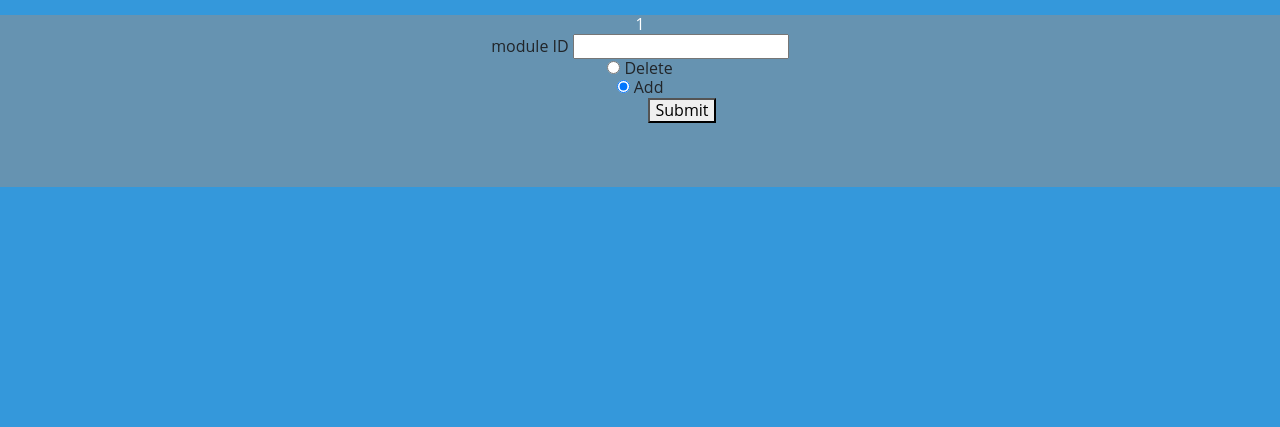
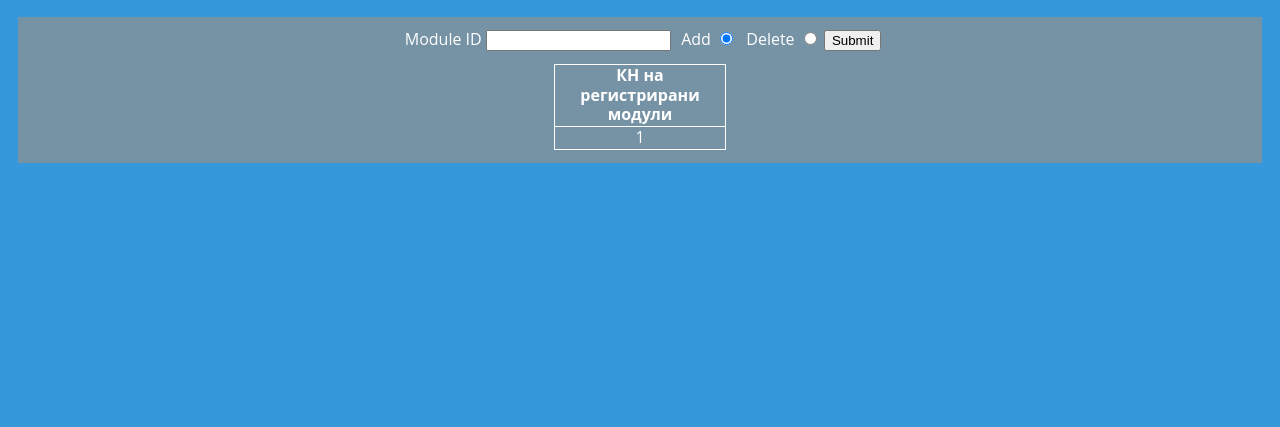
Before and after one commit to mstamenkov/Diplomna_Software, a PHP site: page /diplomna_rabota/devices.php in a window 1280 px wide. Shown: the part 179-606 px from the top of the page. Run offline with PHP 8.4, Linux system fonts and the light colour scheme; the visitor is signed in with stand-in values (Sample User, id 1); tables that the repository leaves empty hold one stand-in row (values such as "Sample post"); some libraries are stand-ins or nearby versions.

Commit message:
design changes

```diff
--- a/server/devices.php
+++ b/server/devices.php
@@ -17,7 +17,7 @@ session_start();
     <title>ГУП - Информационна система</title>
     <link rel="icon" href="https://cache2.24chasa.bg/Images/Cache/160/Image_7034160_126.jpg">
     <meta charset="utf-8">
-    <link href="https://www.bgtoll.bg/content/assets/plugins/bootstrap-4.0.0/css/bootstrap.min.css" id="bootstrap-css" rel="stylesheet" type="text/css">
+    <!--<link href="https://www.bgtoll.bg/content/assets/plugins/bootstrap-4.0.0/css/bootstrap.min.css" id="bootstrap-css" rel="stylesheet" type="text/css"> -->
     <link rel="stylesheet" href="style.css" type="text/css">
 
     <meta http-equiv="content-language" content="en-us, bg" />
@@ -91,22 +91,29 @@ session_start();
         </div>
     </ul>
 </div>
-<?php
-echo "<div class='block'>";
-// start a table tag in the HTML
-
-while($row = mysqli_fetch_array($result)){   //Creates a loop to loop through results
-    echo "<span>" . $row['id'] . "</span>". "<br>";  //$row['index'] the index here is a field name
-
-}
-
-?>
-    <form action='devices.php' method='POST'>
-    module ID <input name="moduleid" value=""/> <br>
-    <input type="radio" name="type" value="delete"> Delete<br>
-    <input type="radio" name="type" value="add" checked="checked"> Add<br>
-    <a href="#"><button type="submit" style="margin-left: 84px">Submit</button></a>
+    <div class='block'>
+        <form action='devices.php' method='POST'>
+            <label for="moduleid">Module ID</label>
+            <input name="moduleid" value=""/>
+            <label for="add">Add</label>
+            <input type="radio" name="type" value="add" checked="checked">
+            <label for="delete">Delete</label>
+            <input type="radio" name="type" value="delete">
+            <button type="submit">Submit</button>
     </form>
+        <?php
+        //echo "<div class='block'>";
+        echo "<table class='table'>";
+        echo "<tr>";
+        echo "<th>КН на регистрирани модули</th>";
+        echo "</tr>";
+        while($row = mysqli_fetch_array($result)){   //Creates a loop to loop through results
+            echo "<tr>";
+            echo "<td>" . $row['id'] . "</td>";  //$row['index'] the index here is a field name
+            echo "</tr>";
+        }
+        echo "</table>";
+        ?>
     </div>
     </body>
     </html>
--- a/server/index.php
+++ b/server/index.php
@@ -24,7 +24,6 @@ while($list = mysqli_fetch_array($result)){   //Creates a loop to loop through r
     <title>ГУП - Информационна система</title>
     <link rel="icon" href="https://cache2.24chasa.bg/Images/Cache/160/Image_7034160_126.jpg">
     <meta charset="utf-8">
-    <link href="https://www.bgtoll.bg/content/assets/plugins/bootstrap-4.0.0/css/bootstrap.min.css" id="bootstrap-css" rel="stylesheet" type="text/css">
     <link rel="stylesheet" href="style.css" type="text/css">
 
     <meta http-equiv="content-language" content="en-us, bg" />
@@ -62,7 +61,7 @@ while($list = mysqli_fetch_array($result)){   //Creates a loop to loop through r
         </div>
     </ul>
 </div>
-<div class="block" style="height: 90%">
+<div class="block" style="height: 80%; margin: 1% 2% 0 2%;">
 <div id="map"></div>
 
     <script>
--- a/server/register.php
+++ b/server/register.php
@@ -1,5 +1,4 @@
 <?php
-
     session_start();
     $username;
     $password;
--- a/server/style.css
+++ b/server/style.css
@@ -4,6 +4,7 @@ ul {
     padding-bottom: 0.5%;
     overflow: hidden;
     background-image: url(./textures/vf.png);
+    background:#3498db;
     margin: 16px 0;
     text-align: center;
 
@@ -11,6 +12,22 @@ ul {
 
 span{
     color:white;
+}
+
+table, th, td {
+    text-align: center;
+    color: white;
+    border: 1px solid white;
+    align-content: center;
+    margin-left:auto;
+    margin-right:auto;
+    margin-top: 1%;
+    border-collapse: collapse;
+    padding: 1%;
+}
+
+td{
+    width: 170px;
 }
 
 li {
@@ -23,7 +40,7 @@ li a {
     text-align: center;
     padding: 14px 16px;
     text-decoration: none;
-    font-family: verdana;
+    font-family: sans-serif;
     font-size: 18px;
 }
 
@@ -45,11 +62,17 @@ li a:hover:not(.active){
 }
 
 body {
-    background-image: url(textures/block_background.jpg);
+    background-image: url(./textures/background.png);
+    background:#3498db;
     background-repeat: repeat-y;
     background-size: cover;
     margin:0 5%;
     line-height: 1.2;
+    font-family: 'Open Sans', sans-serif;
+    margin: 0 auto 0 auto;
+    width:100%;
+    text-align:center;
+    margin: 20px 0px 20px 0px;
 
 }
 #text{
@@ -67,11 +90,14 @@ body {
     top: 70px;
     padding: 5px;
     margin-left: 1%;
+    margin: 0;
 }
 
 .block{
-    background-color: rgba(144, 144, 144, 0.55);
-    padding-bottom: 5%;
+    background-color: rgba(144, 144, 144, 0.72);
+    padding: 1%;
+    color: white;
+    margin: 1.4%;
 
 }
 
@@ -189,17 +215,6 @@ label{
 
 }
 
-
-
-body{
-    font-family: 'Open Sans', sans-serif;
-    background:#3498db;
-    margin: 0 auto 0 auto;
-    width:100%;
-    text-align:center;
-    margin: 20px 0px 20px 0px;
-}
-
 p{
     font-size:12px;
     text-decoration: none;
```
Also changed, not shown: server/events.php (+34 -16 lines), server/textures/background.png (added).
